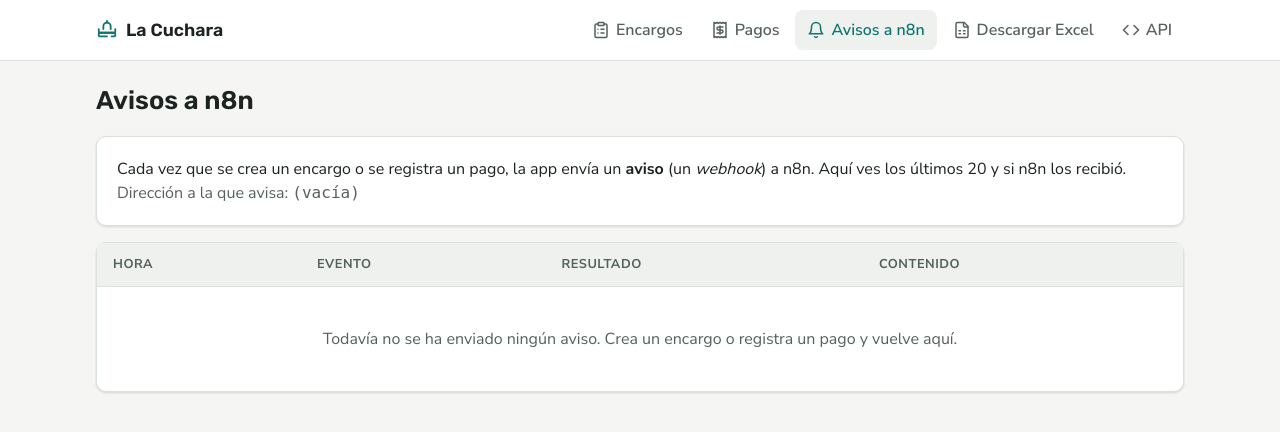
After one commit to Factoria-F5-madrid/clase-n8n-pasteleria, a FastAPI app: template app/templates/avisos.html in a window 1280 px wide. The commit adds this page. Shown: the top 432 px of the page. Run offline with FastAPI, Linux system fonts and the light colour scheme; the template is opened without the code that fills it, so the values that code supplies are empty.

Commit message:
App: pantalla Avisos a n8n para ver cada webhook que envía la app

```diff
--- a/app/main.py
+++ b/app/main.py
@@ -11,8 +11,10 @@ import logging
 import os
 import sqlite3
 import urllib.parse
+import urllib.error
 import urllib.request
-from datetime import date, timedelta
+from collections import deque
+from datetime import date, datetime, timedelta
 
 from fastapi import BackgroundTasks, Depends, FastAPI, Form, HTTPException, Request
 from fastapi.security import APIKeyHeader
@@ -67,15 +69,26 @@ def get_encargo(encargo_id):
     return found[0]
 
 
+AVISOS = deque(maxlen=20)  # los últimos avisos enviados a n8n, para verlos en /avisos
+
+
 def notify(evento, datos):
-    """Avisa a n8n. Si n8n no responde, la pastelería sigue funcionando."""
+    """Avisa a n8n y apunta el aviso para poder verlo. Si n8n no responde, la pastelería sigue funcionando."""
+    cuerpo = json.dumps({"evento": evento, "datos": datos}, ensure_ascii=False, indent=2)
+    aviso = {"hora": datetime.now().strftime("%H:%M:%S"), "evento": evento, "json": cuerpo, "ok": False}
+    AVISOS.appendleft(aviso)
     if not N8N_WEBHOOK_URL:
+        aviso["resultado"] = "No se ha enviado: N8N_WEBHOOK_URL está vacío en el .env"
         return
-    body = json.dumps({"evento": evento, "datos": datos}).encode()
-    req = urllib.request.Request(N8N_WEBHOOK_URL, body, {"Content-Type": "application/json"})
+    req = urllib.request.Request(N8N_WEBHOOK_URL, cuerpo.encode(), {"Content-Type": "application/json"})
     try:
-        urllib.request.urlopen(req, timeout=5)
+        r = urllib.request.urlopen(req, timeout=5)
+        aviso["ok"], aviso["resultado"] = True, f"Enviado. n8n respondió {r.status}"
+    except urllib.error.HTTPError as e:
+        pista = " (ningún flujo publicado escucha esta dirección)" if e.code == 404 else ""
+        aviso["resultado"] = f"n8n respondió {e.code}{pista}"
     except Exception as e:
+        aviso["resultado"] = f"No se pudo llegar a n8n: {e}"
         log.warning("No se pudo avisar a n8n (%s): %s", evento, e)
 
 
@@ -288,6 +301,11 @@ def ui_pagos(request: Request, pagina: int = 1):
     return page(request, "pagos.html", pagos=pagos, total=total, pagina=pagina, paginas=paginas)
 
 
+@app.get("/avisos", include_in_schema=False)
+def ui_avisos(request: Request):
+    return page(request, "avisos.html", avisos=list(AVISOS), url=N8N_WEBHOOK_URL)
+
+
 @app.get("/excel", include_in_schema=False)
 def excel():
     """Descarga todos los datos en un Excel, una hoja por tabla."""
--- a/app/templates/_ui.html
+++ b/app/templates/_ui.html
@@ -5,6 +5,7 @@
 {%- elif name == "search" %}<circle cx="11" cy="11" r="8"/><path d="m21 21-4.3-4.3"/>
 {%- elif name == "encargos" %}<rect width="8" height="4" x="8" y="2" rx="1"/><path d="M16 4h2a2 2 0 0 1 2 2v14a2 2 0 0 1-2 2H6a2 2 0 0 1-2-2V6a2 2 0 0 1 2-2h2"/><path d="M12 11h4"/><path d="M12 16h4"/><path d="M8 11h.01"/><path d="M8 16h.01"/>
 {%- elif name == "ventas" %}<path d="M4 2v20l2-1 2 1 2-1 2 1 2-1 2 1 2-1 2 1V2l-2 1-2-1-2 1-2-1-2 1-2-1-2 1Z"/><path d="M16 8h-6a2 2 0 1 0 0 4h4a2 2 0 1 1 0 4H8"/><path d="M12 17.5v-11"/>
+{%- elif name == "aviso" %}<path d="M6 8a6 6 0 0 1 12 0c0 7 3 9 3 9H3s3-2 3-9"/><path d="M10.3 21a1.94 1.94 0 0 0 3.4 0"/>
 {%- elif name == "excel" %}<path d="M15 2H6a2 2 0 0 0-2 2v16a2 2 0 0 0 2 2h12a2 2 0 0 0 2-2V7Z"/><path d="M14 2v4a2 2 0 0 0 2 2h4"/><path d="M8 13h2"/><path d="M14 13h2"/><path d="M8 17h2"/><path d="M14 17h2"/>
 {%- elif name == "api" %}<polyline points="16 18 22 12 16 6"/><polyline points="8 6 2 12 8 18"/>
 {%- elif name == "logo" %}<path d="M3 11v3a1 1 0 0 0 1 1h16a1 1 0 0 0 1-1v-3"/><path d="M12 19H4a1 1 0 0 1-1-1v-2a1 1 0 0 1 1-1h16a1 1 0 0 1 1 1v2a1 1 0 0 1-1 1h-3"/><path d="M8 11V8a4 4 0 0 1 8 0v3"/><path d="M12 4V2"/>
--- /dev/null
+++ b/app/templates/avisos.html
@@ -0,0 +1,30 @@
+{% extends "base.html" %}
+{% from "_ui.html" import icon %}
+{% set seccion = "avisos" %}
+{% block content %}
+<div class="page-head"><h1>Avisos a n8n</h1></div>
+
+<div class="card card-body stack" style="margin-bottom:16px">
+  <p style="margin:0">Cada vez que se crea un encargo o se registra un pago, la app envía un <strong>aviso</strong> (un <em>webhook</em>) a n8n. Aquí ves los últimos 20 y si n8n los recibió.</p>
+  <p class="muted" style="margin:0">Dirección a la que avisa: <code>{{ url or "(vacía)" }}</code></p>
+</div>
+
+<section class="card" aria-label="Últimos avisos">
+  <div class="table-wrap">
+    <table>
+      <thead><tr><th>Hora</th><th>Evento</th><th>Resultado</th><th>Contenido</th></tr></thead>
+      <tbody>
+      {% for a in avisos %}
+        <tr>
+          <td>{{ a.hora }}</td>
+          <td><code>{{ a.evento }}</code></td>
+          <td>{% if a.ok %}<span class="badge badge-pagado">{{ a.resultado }}</span>{% else %}<span class="badge badge-warn">{{ a.resultado }}</span>{% endif %}</td>
+          <td><details class="aviso"><summary>Ver JSON</summary><pre class="json">{{ a.json }}</pre></details></td>
+        </tr>
+      {% endfor %}
+      </tbody>
+    </table>
+    {% if not avisos %}<div class="empty">Todavía no se ha enviado ningún aviso. Crea un encargo o registra un pago y vuelve aquí.</div>{% endif %}
+  </div>
+</section>
+{% endblock %}
--- a/app/templates/base.html
+++ b/app/templates/base.html
@@ -115,6 +115,8 @@
     .stats { display: grid; gap: 16px; grid-template-columns: repeat(auto-fit, minmax(140px, 1fr)); }
     .stat .label { font-size: .85rem; color: var(--muted); font-weight: 600; }
     .stat .value { font-family: Rubik, sans-serif; font-size: 1.35rem; font-weight: 600; font-variant-numeric: tabular-nums; }
+    pre.json { margin: 0; padding: 12px 16px; background: var(--surface-2); border-radius: 8px; overflow-x: auto; font-size: .85rem; }
+    details.aviso summary { cursor: pointer; min-height: 32px; font-weight: 700; color: var(--primary); }
     .progress { height: 10px; background: var(--surface-2); border-radius: 999px; overflow: hidden; }
     .progress > span { display: block; height: 100%; background: var(--primary); }
     @media (prefers-reduced-motion: reduce) { * { transition: none !important; } }
@@ -128,6 +130,7 @@
     <nav class="nav" aria-label="Principal">
       <a href="/" {% if seccion == "encargos" %}aria-current="page"{% endif %}>{{ icon("encargos") }} Encargos</a>
       <a href="/pagos" {% if seccion == "pagos" %}aria-current="page"{% endif %}>{{ icon("ventas") }} Pagos</a>
+      <a href="/avisos" {% if seccion == "avisos" %}aria-current="page"{% endif %}>{{ icon("aviso") }} Avisos a n8n</a>
       <a href="/excel">{{ icon("excel") }} Descargar Excel</a>
       <a href="/docs">{{ icon("api") }} API</a>
     </nav>
```
Also changed, not shown: app/test_app.py (+9 -0 lines).
